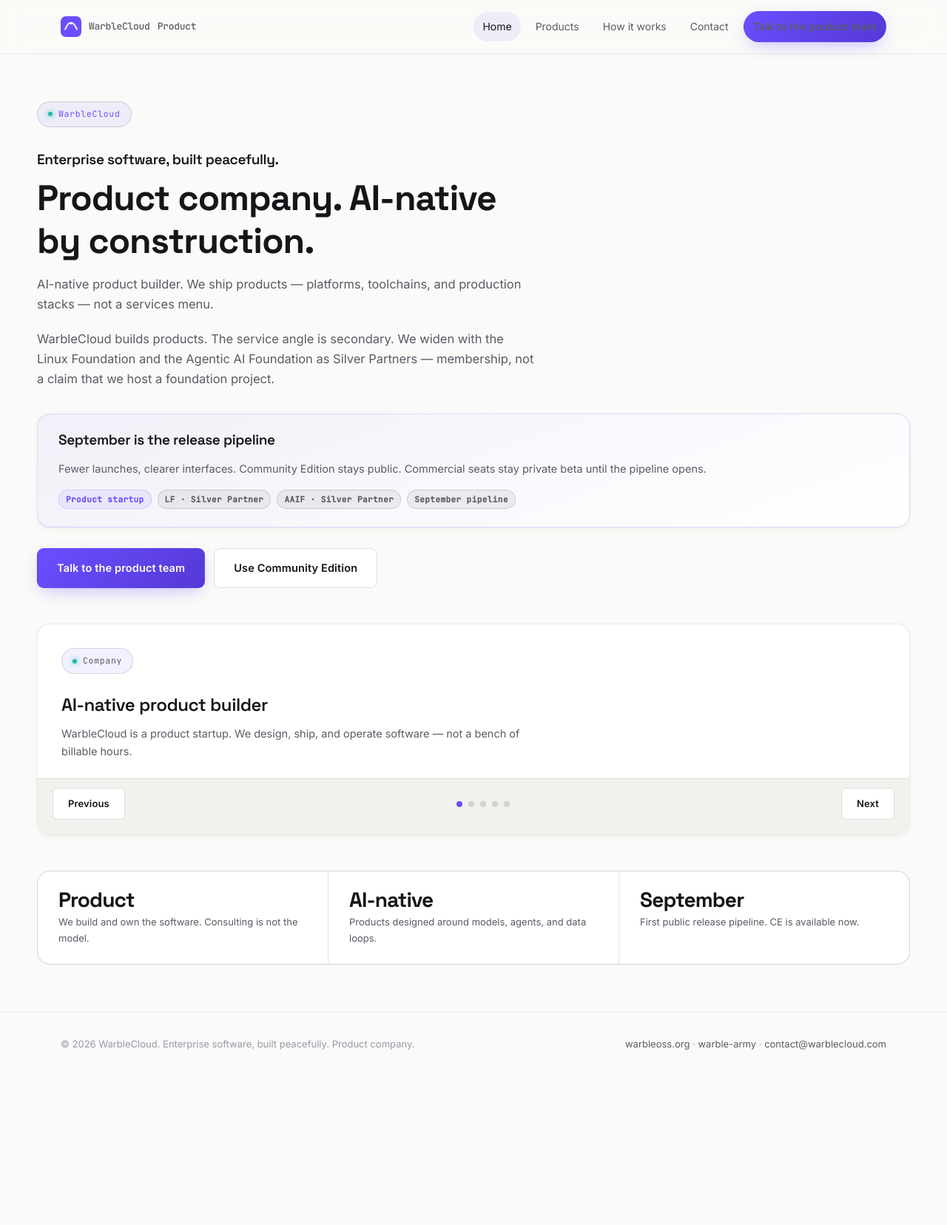
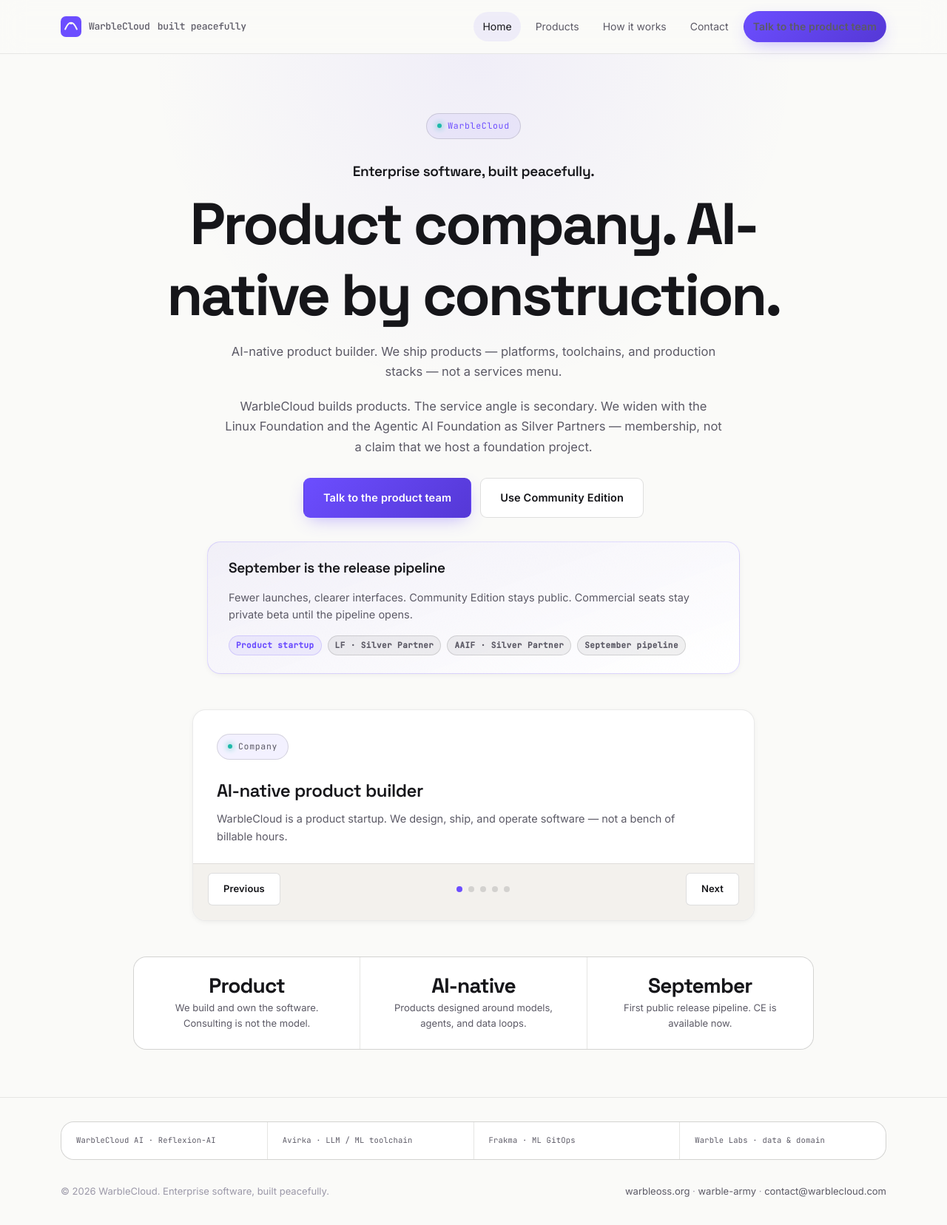
Before and after one commit to warble-tech/warble-future, a website: page public/index.html in a window 1280 px wide. Shown: the whole page at 74% size. Before the commit the page ends 1463 px from the top, so only its background shows below. Drawn offline with Linux system fonts and the light colour scheme.

Commit message:
Elevate landing layout to Warble design-system hero and family strip.

```diff
--- a/public/index.html
+++ b/public/index.html
@@ -15,11 +15,13 @@
   <link rel="stylesheet" href="/styles.css" />
 </head>
 <body>
+  <a class="skip-link" href="#page-home">Skip to content</a>
   <header class="site-header">
     <div class="wrap nav">
       <a class="brand" href="/" data-link>
         <img src="/favicon.svg" alt="" />
-        <span data-brand-short>WarbleCloud</span> <span>Product</span>
+        <span data-brand-short>WarbleCloud</span>
+        <span class="brand-mark">built peacefully</span>
       </a>
       <button class="menu-toggle" type="button" id="menu-toggle" aria-label="Open menu">Menu</button>
       <nav class="nav-links" id="nav-links">
@@ -34,22 +36,23 @@
 
   <main>
     <section id="page-home" class="page">
-      <div class="wrap hero">
+      <div class="hero">
+        <div class="wc-hero-glow" aria-hidden="true"></div>
+        <div class="wrap hero-inner">
           <p class="wc-eyebrow"><span class="dot" aria-hidden="true"></span><span data-brand-name>WarbleCloud</span></p>
           <p class="tagline" data-tagline>Enterprise software, built peacefully.</p>
           <h1 data-hero-h1>Product company. AI-native by construction.</h1>
           <p class="lede" data-brand-lede></p>
-        <p class="lede" data-hero-secondary></p>
+          <p class="lede lede-soft" data-hero-secondary></p>
+          <div class="actions">
+            <a class="wc-btn wc-btn-primary" href="/contact" data-link data-cta>Talk to the product team</a>
+            <a class="wc-btn wc-btn-ghost" href="https://warbleoss.org" rel="noopener">Use Community Edition</a>
+          </div>
           <div class="announce">
             <h2 data-announce-title>September is the release pipeline</h2>
             <p data-announce-body></p>
             <div class="partner-row" data-badges></div>
           </div>
-        <div class="actions">
-          <a class="wc-btn wc-btn-primary" href="/contact" data-link data-cta>Talk to the product team</a>
-          <a class="wc-btn wc-btn-ghost" href="https://warbleoss.org" rel="noopener">Use Community Edition</a>
-        </div>
-
           <div class="wc-carousel" id="home-carousel" aria-roledescription="carousel">
             <div class="wc-carousel-track" data-carousel-track></div>
             <div class="wc-carousel-nav">
@@ -58,8 +61,8 @@
               <button type="button" class="wc-btn wc-btn-ghost wc-btn-sm" data-carousel-next>Next</button>
             </div>
           </div>
-
           <div class="wc-metric-grid" data-metrics></div>
+        </div>
       </div>
     </section>
 
@@ -142,8 +145,15 @@
   </main>
 
   <footer class="site-footer">
-    <div class="wrap footer-row">
-      <div>© <span id="year"></span> <span data-brand-short>WarbleCloud</span>. <span data-tagline>Enterprise software, built peacefully.</span> Product company.</div>
+    <div class="wrap">
+      <div class="family-strip">
+        <a href="https://warblecloud.ai">WarbleCloud AI · Reflexion-AI</a>
+        <a href="https://avirka.ai">Avirka · LLM / ML toolchain</a>
+        <a href="https://frakma.io">Frakma · ML GitOps</a>
+        <a href="https://warblelabs.io">Warble Labs · data & domain</a>
+      </div>
+      <div class="footer-row">
+        <div>© <span id="year"></span> <span data-brand-short>WarbleCloud</span>. <span data-tagline>Enterprise software, built peacefully.</span></div>
         <div>
           <a href="https://warbleoss.org" rel="noopener">warbleoss.org</a>
           ·
@@ -152,6 +162,7 @@
           <a href="mailto:contact@warblecloud.com">contact@warblecloud.com</a>
         </div>
       </div>
+    </div>
   </footer>
   <script src="/brands.js"></script>
   <script src="/app.js"></script>
--- a/public/styles.css
+++ b/public/styles.css
@@ -105,6 +105,20 @@ body {
 a { color: var(--wc-violet); text-decoration: none; }
 a:hover { color: var(--wc-violet-deep); }
 button, input, select, textarea { font: inherit; }
+
+.skip-link {
+  position: absolute;
+  top: -100%;
+  left: var(--wc-space-3);
+  z-index: 999;
+  padding: 8px 16px;
+  background: var(--wc-violet);
+  color: #fff;
+  border-radius: var(--wc-radius-md);
+  font-size: 13px;
+  font-weight: 600;
+}
+.skip-link:focus { top: 12px; }
 
 .wrap {
   max-width: var(--wc-container);
@@ -224,7 +238,29 @@ button, input, select, textarea { font: inherit; }
   font-weight: 600;
 }
 
-.hero { padding: var(--wc-space-16) 0 var(--wc-space-16); }
+.hero {
+  position: relative;
+  padding: var(--wc-space-20) 0 var(--wc-space-16);
+  overflow: hidden;
+  text-align: center;
+}
+.wc-hero-glow {
+  position: absolute;
+  top: 0;
+  left: 50%;
+  transform: translateX(-50%);
+  width: 1000px;
+  height: 520px;
+  background: radial-gradient(ellipse at 50% 0%, rgba(108,78,255,0.07) 0%, transparent 62%);
+  pointer-events: none;
+}
+.hero-inner { position: relative; z-index: 1; }
+.hero .lede { margin-left: auto; margin-right: auto; }
+.lede-soft { font-size: var(--wc-text-body); max-width: 36rem; }
+.hero .actions { justify-content: center; }
+.hero .announce { text-align: left; max-width: 720px; margin-left: auto; margin-right: auto; }
+.hero .wc-carousel { max-width: 760px; margin-left: auto; margin-right: auto; text-align: left; }
+.hero .wc-metric-grid { max-width: 920px; margin-left: auto; margin-right: auto; }
 
 .wc-eyebrow {
   display: inline-flex;
@@ -268,7 +304,15 @@ h1, h2, h3 {
   margin: 0 0 var(--wc-space-4);
   color: var(--wc-ink-900);
 }
-h1 { font-size: var(--wc-text-display); font-weight: 700; max-width: 22ch; }
+h1 {
+  font-size: var(--wc-text-hero);
+  font-weight: 700;
+  max-width: 18ch;
+  margin-left: auto;
+  margin-right: auto;
+  letter-spacing: -0.04em;
+  text-wrap: balance;
+}
 h2 { font-size: var(--wc-text-title); font-weight: 600; }
 h3 { font-size: var(--wc-text-subtitle); font-weight: 600; }
 
@@ -492,6 +536,30 @@ textarea.wc-input { min-height: 120px; resize: vertical; }
 .form-status.error { color: var(--wc-amber-deep); }
 .form-status.ok { color: var(--wc-teal-text); }
 
+.family-strip {
+  display: grid;
+  grid-template-columns: repeat(4, 1fr);
+  gap: 1px;
+  background: var(--wc-line);
+  border: 1px solid var(--wc-line);
+  border-radius: var(--wc-radius-xl);
+  overflow: hidden;
+  margin-bottom: var(--wc-space-8);
+}
+.family-strip a {
+  display: block;
+  background: var(--wc-surface);
+  padding: var(--wc-space-4) var(--wc-space-5);
+  color: var(--wc-ink-600);
+  font-family: var(--wc-font-mono);
+  font-size: var(--wc-text-caption);
+  letter-spacing: 0.02em;
+}
+.family-strip a:hover {
+  background: var(--wc-violet-tint);
+  color: var(--wc-violet);
+}
+
 .site-footer {
   border-top: 1px solid var(--wc-line);
   padding: var(--wc-space-8) 0 var(--wc-space-10);
@@ -572,5 +640,9 @@ textarea.wc-input { min-height: 120px; resize: vertical; }
   .wc-metric-grid,
   .wc-engines-grid,
   .wc-engines-grid.cols-2,
-  .contact-layout { grid-template-columns: 1fr; }
+  .contact-layout,
+  .family-strip { grid-template-columns: 1fr; }
+  .hero { text-align: left; padding-top: var(--wc-space-12); }
+  h1 { margin-left: 0; }
+  .hero .lede, .hero .actions { justify-content: flex-start; }
 }
```
Lines whose indentation alone changed are shown as unchanged.
